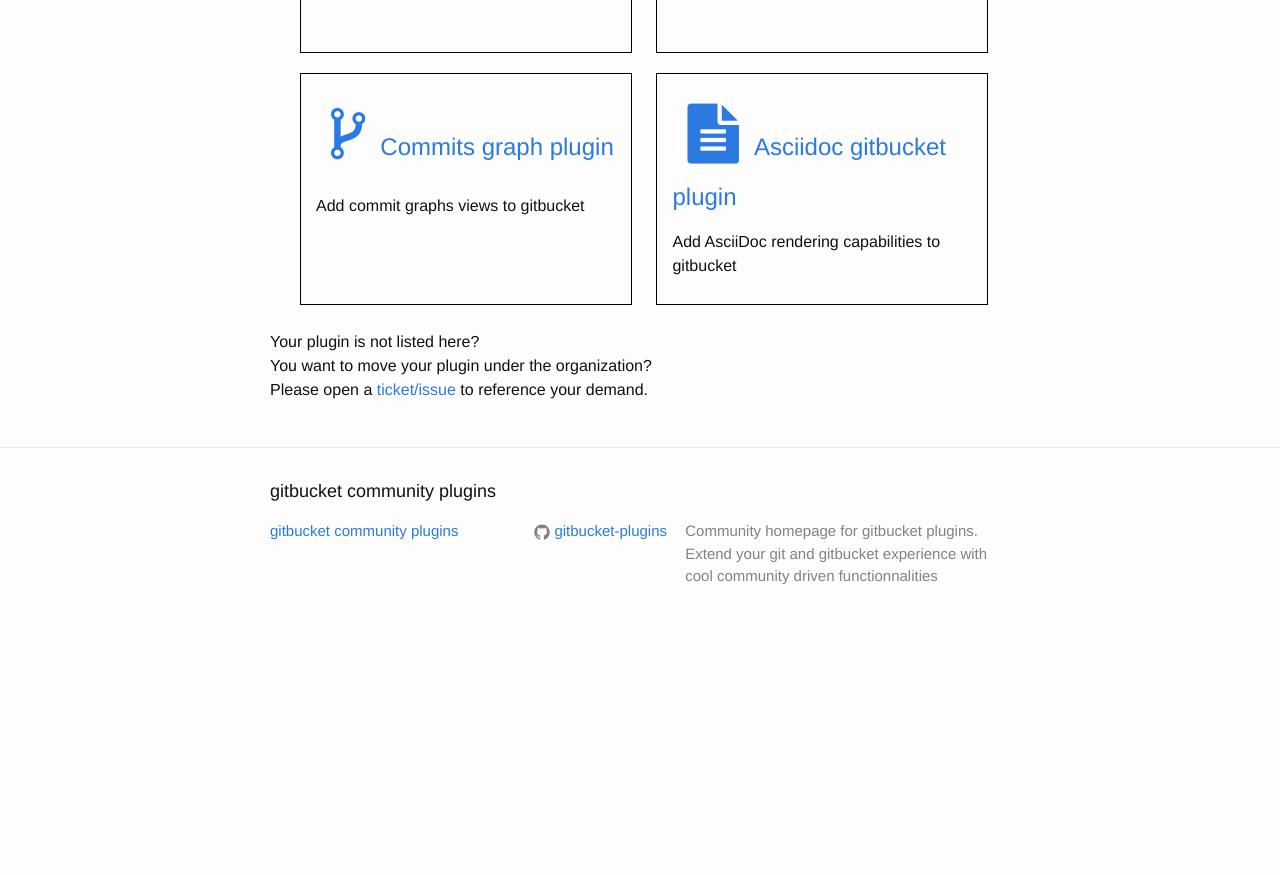
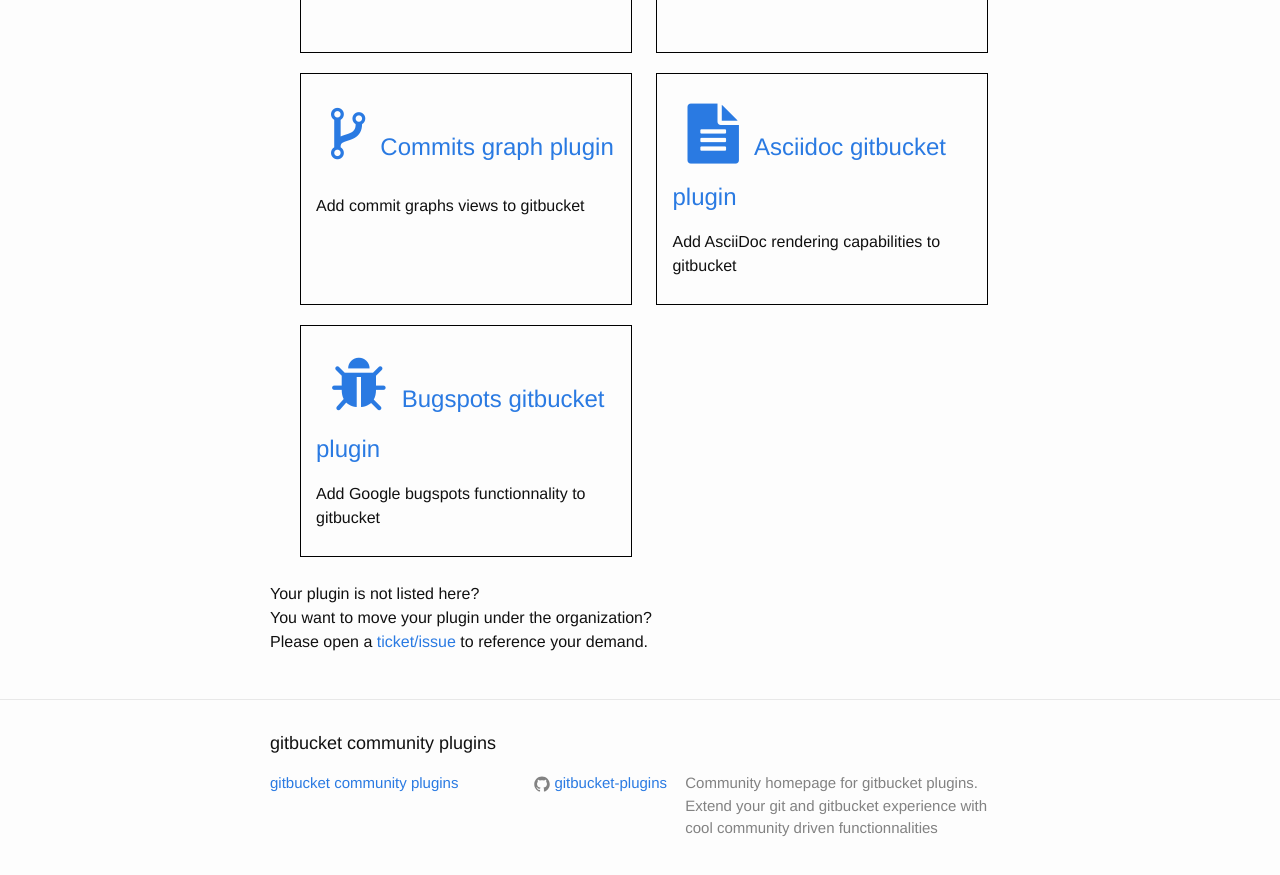
Before and after one commit to gitbucket-plugins/gitbucket-plugins.github.io, a Jekyll site: the page built from index.html, in a window 1280 px wide and 900 px high, scrolled down 729 px. Shown: the top 875 px of the window. Built offline with Jekyll 4.4.1, drawn with Linux system fonts in a browser that asks for light colours; nearby versions of some CDN libraries; before the commit the page ends 1377 px from its top, so only the background shows below that.

Commit message:
add gitbucket-bugspots-plugin, fixes #6

```diff
--- a/index.html
+++ b/index.html
@@ -49,6 +49,12 @@
         </h2>
           <p>Add AsciiDoc rendering capabilities to gitbucket</p>
       </li>
+      <li>
+        <h2>
+          <a class="post-link" href="https://github.com/yoshiyoshifujii/gitbucket-bugspots-plugin"><span class="fa fa-bug"></span>Bugspots gitbucket plugin</a>
+        </h2>
+          <p>Add Google bugspots functionnality to gitbucket</p>
+      </li>
   </ul>
   <p>Your plugin is not listed here?<br>You want to move your plugin under the organization?<br>Please open a <a href="https://github.com/gitbucket-plugins/gitbucket-plugins.github.io/issues">ticket/issue</a> to reference your demand.</p>
 </div>
```
